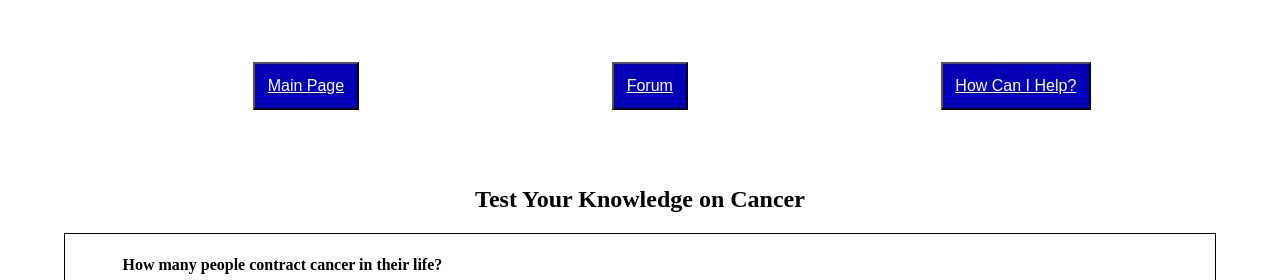
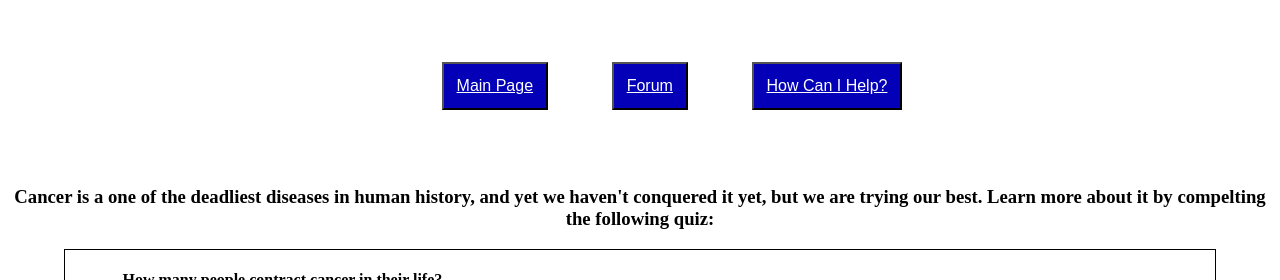
Before and after one commit to StanHus/CRUK_Frontend, a React (Create React App) app: page / in a window 1280 px wide. Shown: the part 146-426 px from the top of the page. Built offline with nearby package versions, Linux system fonts and the light colour scheme.

Commit message:
basic css, subheading quiz updated

```diff
--- a/src/components/Main Page/Quiz.tsx
+++ b/src/components/Main Page/Quiz.tsx
@@ -55,7 +55,11 @@ export default function Quiz() {
 
   return (
     <Fragment>
-      <h2 className="subheading">Test Your Knowledge on Cancer</h2>
+      <h3 className="subheading">
+        Cancer is a one of the deadliest diseases in human history, and yet we
+        haven't conquered it yet, but we are trying our best. Learn more about
+        it by compelting the following quiz:
+      </h3>
       <div className="quiz">
         <h4 className="quizQuestion">
           {questions[questionNumber].questionText}
--- a/src/css/main_page.css
+++ b/src/css/main_page.css
@@ -13,7 +13,7 @@ body {
 .allSwitchButtons {
   display: flex;
   flex-wrap: wrap;
-  justify-content: space-evenly;
+  justify-content: center;
   margin-bottom: 2%;
 }
 
```
